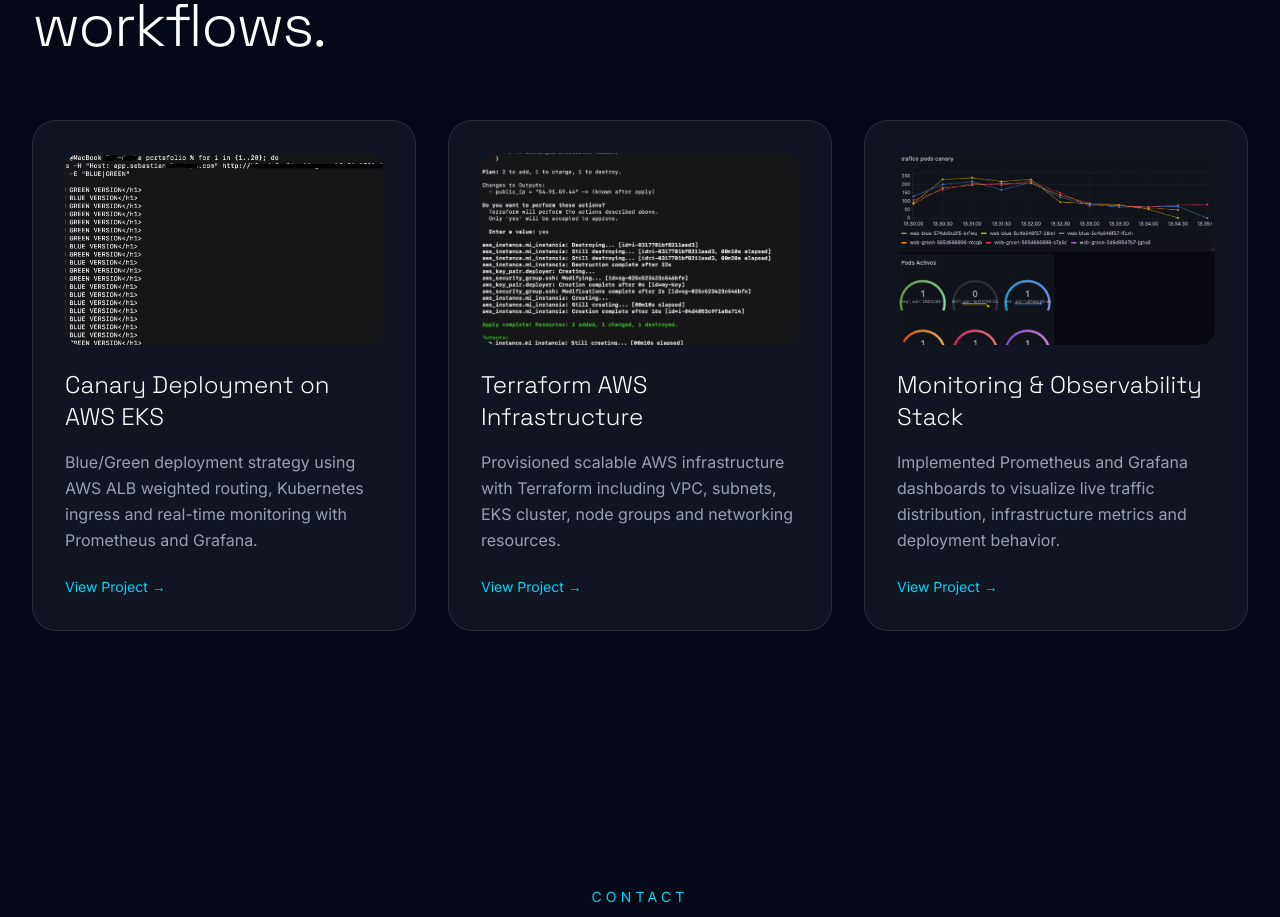
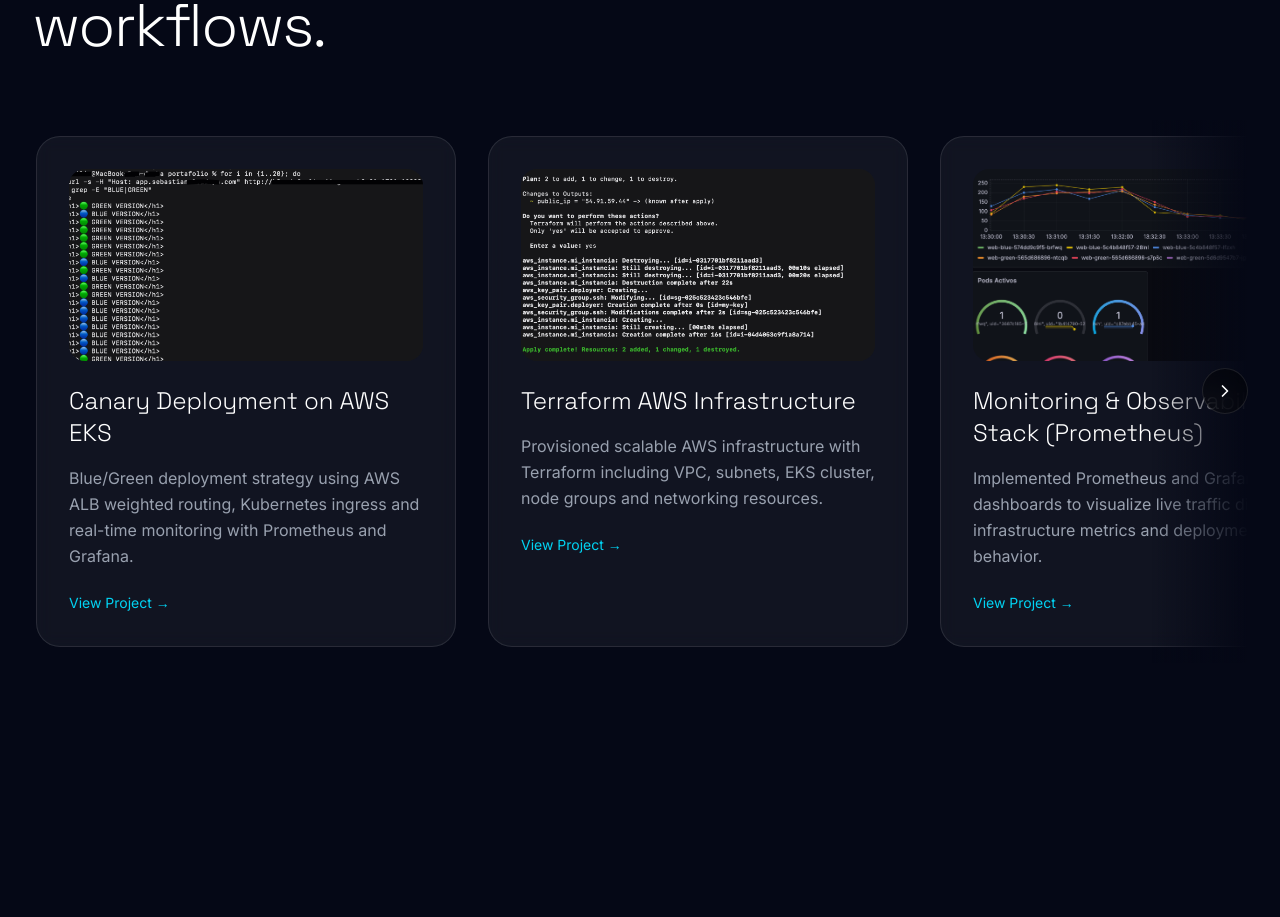
Before and after one commit to sebastianfernandom33-ctrl/cloud-engineer-portfolio, a Next.js app: page / in a window 1280 px wide. Shown: the part 2002-2919 px from the top of the page. Built offline with nearby package versions, Linux system fonts and the light colour scheme.

Commit message:
Add new project and carrousel

```diff
--- a/app/globals.css
+++ b/app/globals.css
@@ -21,3 +21,12 @@ h2,
 h3 {
   font-family: var(--font-space);
 }
+
+/* Hide horizontal scrollbar */
+::-webkit-scrollbar {
+  display: none;
+}
+
+* {
+  scrollbar-width: none;
+}
--- a/app/page.tsx
+++ b/app/page.tsx
@@ -2,7 +2,50 @@
 
 import { FaGithub, FaLinkedin, FaEnvelope } from "react-icons/fa";
 import { motion } from "framer-motion";
+import { useRef, useState, useEffect } from "react";
+import { ChevronLeft, ChevronRight } from "lucide-react";
 export default function Home() {
+
+  const scrollRef = useRef<HTMLDivElement>(null);
+
+const [showLeft, setShowLeft] = useState(false);
+const [showRight, setShowRight] = useState(true);
+
+const checkScroll = () => {
+  const container = scrollRef.current;
+
+  if (container) {
+    const maxScroll =
+      container.scrollWidth - container.clientWidth;
+
+    setShowLeft(container.scrollLeft > 5);
+    setShowRight(container.scrollLeft < maxScroll - 5);
+  }
+};
+
+const scroll = (direction: "left" | "right") => {
+  const container = scrollRef.current;
+
+  if (container) {
+    const card = container.querySelector(".project-card");
+
+    if (card) {
+      const cardWidth = card.clientWidth + 32;
+
+      container.scrollTo({
+        left:
+          direction === "left"
+            ? container.scrollLeft - cardWidth
+            : container.scrollLeft + cardWidth,
+        behavior: "smooth",
+      });
+    }
+  }
+};
+
+useEffect(() => {
+  checkScroll();
+}, []);
   return (
     <main
         id="top"
@@ -172,10 +215,43 @@ export default function Home() {
             Real cloud infrastructure and deployment workflows.
           </h2>
 
-          <div className="grid gap-8 md:grid-cols-3">
+          <div className="relative">
+
+            {showLeft && (
+              <div className="pointer-events-none absolute left-0 top-0 z-10 h-full w-24 bg-gradient-to-r from-[#050816] to-transparent" />
+          )}
+
+            {showRight && (
+              <div className="pointer-events-none absolute right-0 top-0 z-10 h-full w-24 bg-gradient-to-l from-[#050816] to-transparent" />
+          )}
+
+            {showLeft && (
+              <button
+                onClick={() => scroll("left")}
+                className="absolute left-0 top-1/2 z-20 -translate-y-1/2 rounded-full border border-white/10 bg-black/40 p-3 backdrop-blur-md transition hover:border-cyan-400/30 hover:bg-cyan-400/10"
+              >
+                <ChevronLeft size={20} />
+              </button>
+            )}
+
+            {showRight && (
+              <button
+                onClick={() => scroll("right")}
+                className="absolute right-0 top-1/2 z-20 -translate-y-1/2 rounded-full border border-white/10 bg-black/40 p-3 backdrop-blur-md transition hover:border-cyan-400/30 hover:bg-cyan-400/10"
+            >
+                <ChevronRight size={20} />
+              </button>
+          )}
+
+            <div
+              ref={scrollRef}
+              onScroll={checkScroll}
+              className="flex gap-8 overflow-x-auto scroll-smooth py-4 px-1"
+            >
+
 
             {/* Project 1 */}
-            <div className="group rounded-3xl border border-white/10 bg-white/5 p-8 backdrop-blur-sm transition-all duration-300 hover:-translate-y-2 hover:border-cyan-400/30 hover:bg-white/10">
+            <div className="project-card group min-w-[420px] max-w-[420px] flex-shrink-0 rounded-3xl border border-white/10 bg-white/5 p-8 backdrop-blur-sm transition-all duration-300 hover:-translate-y-2 hover:border-cyan-400/30 hover:bg-white/10">
 
               <img
                 src="/canary.png"
@@ -201,7 +277,7 @@ export default function Home() {
             </div>
 
             {/* Project 2 */}
-            <div className="group rounded-3xl border border-white/10 bg-white/5 p-8 backdrop-blur-sm transition-all duration-300 hover:-translate-y-2 hover:border-cyan-400/30 hover:bg-white/10">
+            <div className="project-card group min-w-[420px] max-w-[420px] flex-shrink-0 rounded-3xl border border-white/10 bg-white/5 p-8 backdrop-blur-sm transition-all duration-300 hover:-translate-y-2 hover:border-cyan-400/30 hover:bg-white/10">
 
               <img
                 src="/kubernetes.png"
@@ -227,7 +303,7 @@ export default function Home() {
             </div>
 
             {/* Project 3 */}
-            <div className="group rounded-3xl border border-white/10 bg-white/5 p-8 backdrop-blur-sm transition-all duration-300 hover:-translate-y-2 hover:border-cyan-400/30 hover:bg-white/10">
+            <div className="project-card group min-w-[420px] max-w-[420px] flex-shrink-0 rounded-3xl border border-white/10 bg-white/5 p-8 backdrop-blur-sm transition-all duration-300 hover:-translate-y-2 hover:border-cyan-400/30 hover:bg-white/10">
 
               <img
               src="/grafana.png"
@@ -236,7 +312,7 @@ export default function Home() {
               />
 
               <h3 className="mb-4 text-2xl font-light">
-                Monitoring & Observability Stack
+                Monitoring & Observability Stack (Prometheus)
               </h3>
 
               <p className="leading-relaxed text-gray-400">
@@ -252,9 +328,38 @@ export default function Home() {
               </a>
             </div>
 
+
+            {/* Project 4 */}
+            <div className="project-card group min-w-[420px] max-w-[420px] flex-shrink-0 rounded-3xl border border-white/10 bg-white/5 p-8 backdrop-blur-sm transition-all duration-300 hover:-translate-y-2 hover:border-cyan-400/30 hover:bg-white/10">
+
+              <img
+              src="/loki.png"
+              alt="Loki Logging"
+              className="mb-6 h-48 w-full rounded-2xl object-cover opacity-90 transition-all duration-300 group-hover:opacity-100"
+              />
+
+              <h3 className="mb-4 text-2xl font-light">
+                Monitoring & Observability Stack (Loki)
+              </h3>
+
+              <p className="leading-relaxed text-gray-400">
+                Implemented Loki + Promtail and Grafana dashboards to visualize
+                logs requests and details.
+              </p>
+              <a
+                href="https://github.com/sebastianfernandom33-ctrl/cloud-observability-stack"
+                target="_blank"
+                className="mt-6 inline-flex items-center text-sm text-cyan-400 transition hover:text-cyan-300"
+              >
+                View Project →
+              </a>
+            </div>
+
+            </div>
           </div>
         </div>
       </section>
+
             {/* Contact Section */}
       <section id="contact" className="relative z-10 px-8 py-32">
         <div className="mx-auto max-w-4xl text-center">
```
Also changed, not shown: public/loki.png (added).
